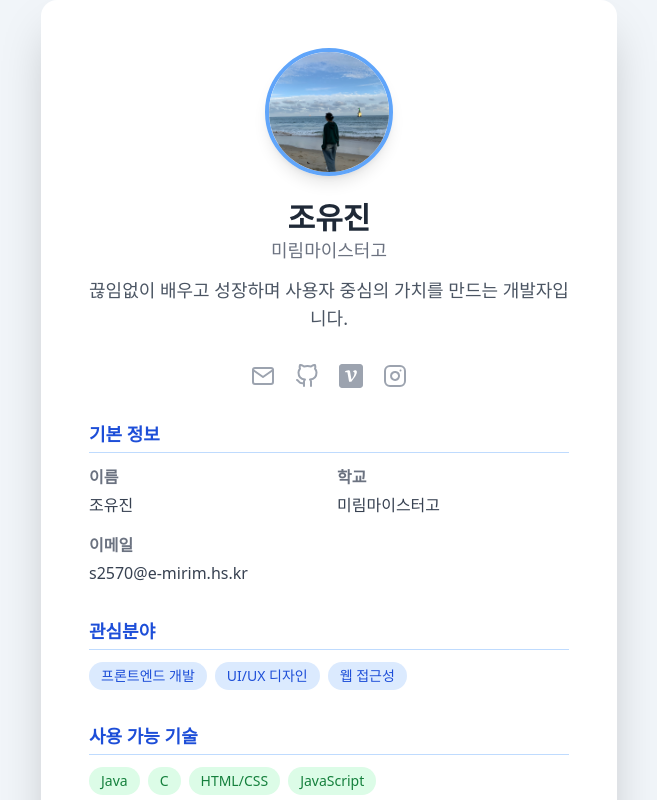
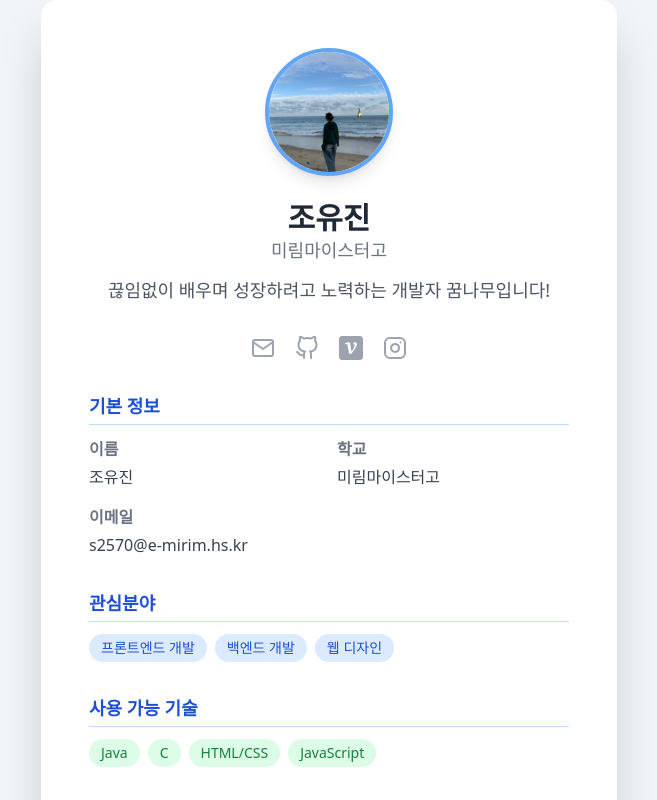
Before and after one commit to dbwls05/profile01, a React (Vite) app: page / in a window 1280 px wide. Shown: the top 800 px of the page, without its empty margins (311-968 px from the left). Built offline with nearby package versions, Linux system fonts and the light colour scheme; a web font is replaced by a local one.

Commit message:
자기소개 수정

```diff
--- a/src/App.tsx
+++ b/src/App.tsx
@@ -26,12 +26,12 @@ interface ProfileData {
 const userProfile: ProfileData = {
   name: '조유진',
   school: '미림마이스터고',
-  oneLiner: '끊임없이 배우고 성장하며 사용자 중심의 가치를 만드는\n 개발자입니다.',
+  oneLiner: '끊임없이 배우며 성장하려고 노력하는 \n 개발자 꿈나무입니다!',
   email: 's2570@e-mirim.hs.kr',
   github: 'https://github.com/dbwls05',
   velog: 'https://velog.io/@dbwls05/posts',
   instagram: 'https://www.instagram.com/whdwls._/?next=%2F',
-  interests: ['프론트엔드 개발', 'UI/UX 디자인', '웹 접근성'],
+  interests: ['프론트엔드 개발', '백엔드 개발', '웹 디자인'],
   skills: ['Java', 'C', 'HTML/CSS', 'JavaScript'],
   strengths: ['끈기', '창의성', '책임감', '협업 능력'],
   growthKeywords: ['#집중력', '#성실함', '#배움열정', '#문제해결능력'],
```
